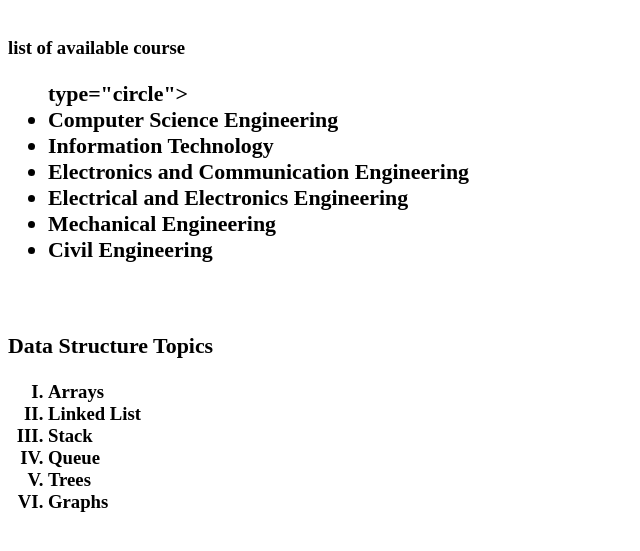
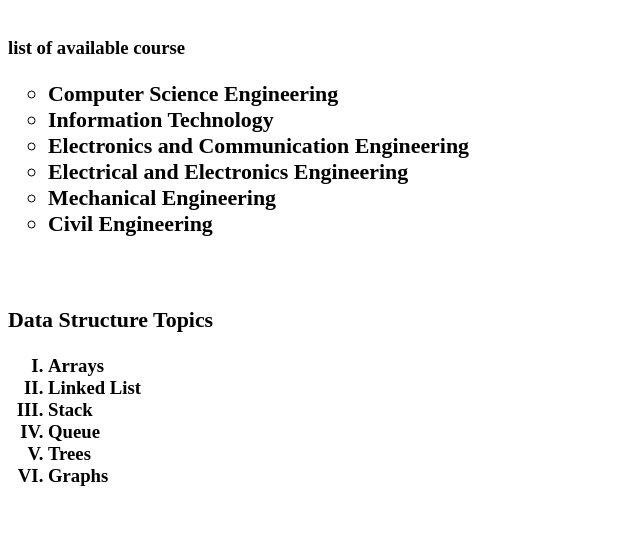
Before and after one commit to Ekanshjaiswal/HTML-CSE18, a plain HTML site: page HTML/list.html in a window 1280 px wide. Shown: the part 157-708 px from the top of the page, without its empty margins (0-640 px from the left). Drawn offline with Linux system fonts and the light colour scheme.

Commit message:
modified

```diff
--- a/HTML/list.html
+++ b/HTML/list.html
@@ -6,8 +6,7 @@
     <title>List Example</title>
 </head>
 <body>
-    <!--unordered list:<ul> do not have any specific <order-->
-    <!--unordered list:<ol> used when the order of time is important-->
+
 
 <h3>Basic Example Of HTML.List</h3>
 <br>
@@ -15,7 +14,7 @@
     <br>
     <b><h3>list of available course<b><h3>
 
-        <ul>type="circle">
+        <ul type="circle">
             <li>Computer Science Engineering</li>
             <li>Information Technology</li>
             <li>Electronics and Communication Engineering</li>
```
